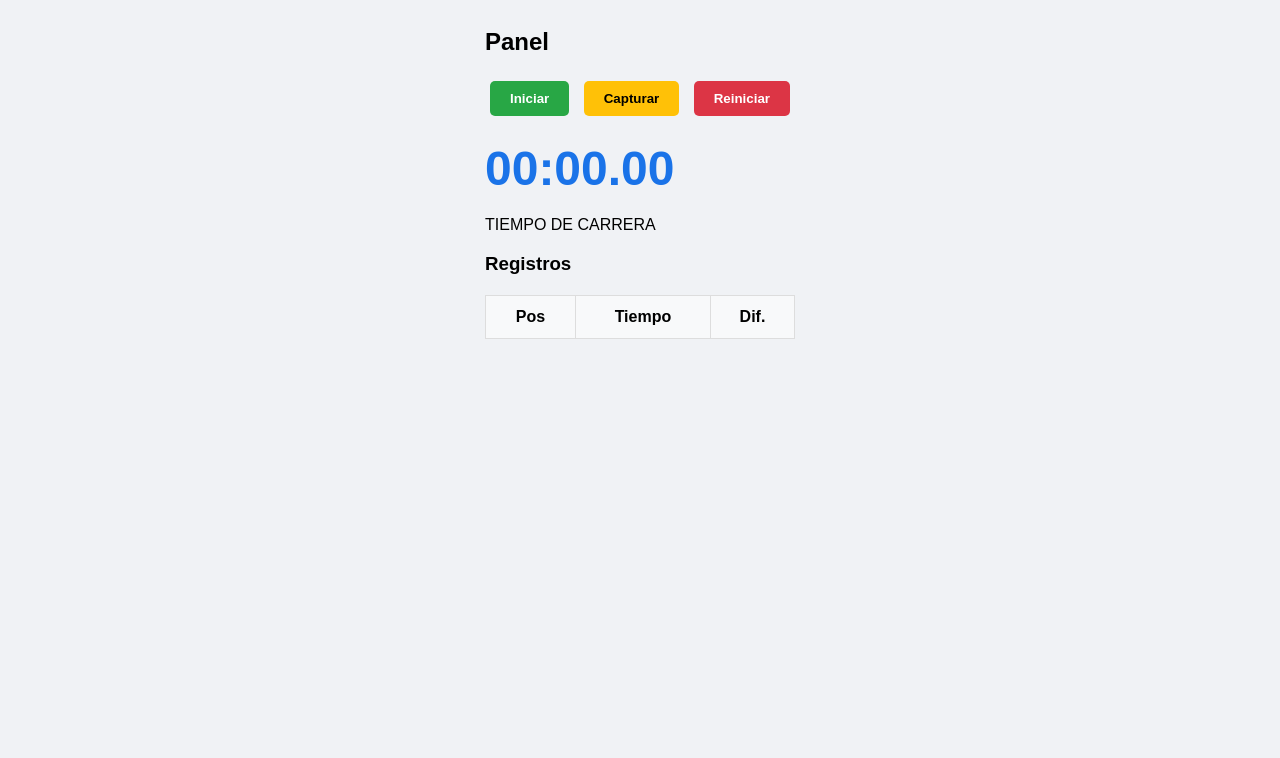
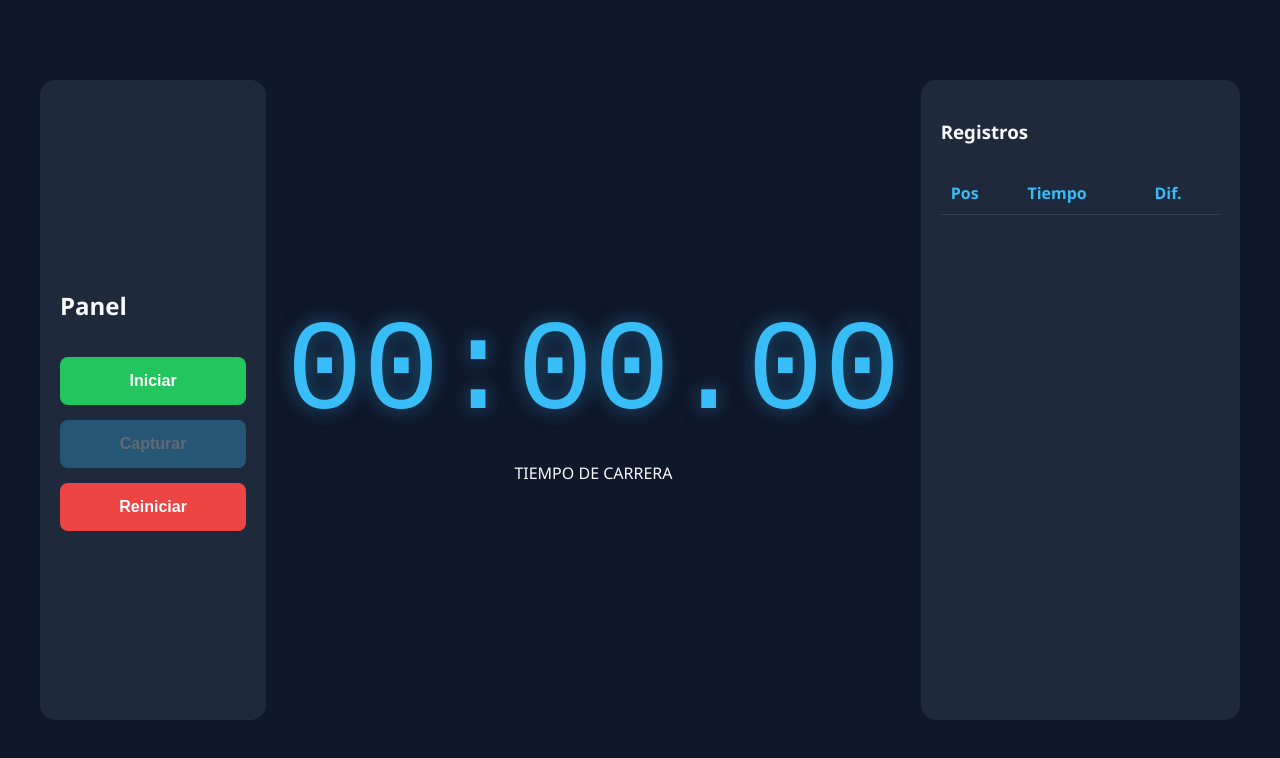
Before and after one commit to Willy4994/Diagramas-UML-Cronometro, a plain HTML site: page index.html in a window 1280 px wide. Drawn offline with Linux system fonts and the light colour scheme.

Commit message:
Update style.css

```diff
--- a/style.css
+++ b/style.css
@@ -1,10 +1,105 @@
-body { font-family: sans-serif; display: flex; justify-content: center; background: #f0f2f5; }
-.container { background: white; padding: 2rem; border-radius: 10px; box-shadow: 0 4px 6px rgba(0,0,0,0.1); text-align: center; margin-top: 50px; }
-#display { font-size: 3rem; font-weight: bold; margin: 20px 0; color: #1a73e8; }
-button { padding: 10px 20px; cursor: pointer; border: none; border-radius: 5px; margin: 5px; font-weight: bold; }
-#startBtn { background: #28a745; color: white; }
-#captureBtn { background: #ffc107; color: black; }
-#resetBtn { background: #dc3545; color: white; }
-table { width: 100%; margin-top: 20px; border-collapse: collapse; }
-th, td { border: 1px solid #ddd; padding: 12px; }
-th { background-color: #f8f9fa; }
+:root {
+    --bg-color: #0f172a;
+    --card-bg: #1e293b;
+    --accent-color: #38bdf8;
+    --text-color: #f8fafc;
+    --danger: #ef4444;
+    --success: #22c55e;
+}
+
+body {
+    background-color: var(--bg-color);
+    color: var(--text-color);
+    font-family: 'Segoe UI', Tahoma, Geneva, Verdana, sans-serif;
+    margin: 0;
+    height: 100vh;
+    display: flex;
+    align-items: center;
+    justify-content: center;
+}
+
+.dashboard {
+    display: flex;
+    width: 95%;
+    max-width: 1200px;
+    height: 80vh;
+    gap: 20px;
+}
+
+/* Columna Izquierda */
+.controls {
+    flex: 1;
+    background: var(--card-bg);
+    padding: 20px;
+    border-radius: 15px;
+    display: flex;
+    flex-direction: column;
+    justify-content: center;
+    gap: 15px;
+}
+
+button {
+    padding: 15px;
+    border: none;
+    border-radius: 8px;
+    font-weight: bold;
+    cursor: pointer;
+    transition: 0.3s;
+    font-size: 1rem;
+}
+
+.btn-start { background: var(--success); color: white; }
+.btn-capture { background: var(--accent-color); color: white; }
+.btn-reset { background: var(--danger); color: white; }
+
+button:disabled { opacity: 0.3; cursor: not-allowed; }
+
+/* Centro */
+.timer-display {
+    flex: 2;
+    display: flex;
+    flex-direction: column;
+    justify-content: center;
+    align-items: center;
+    text-align: center;
+}
+
+#display {
+    font-size: 8rem; /* Números gigantes */
+    font-family: monospace;
+    color: var(--accent-color);
+    text-shadow: 0 0 20px rgba(56, 189, 248, 0.4);
+}
+
+/* Derecha */
+.results {
+    flex: 1.5;
+    background: var(--card-bg);
+    padding: 20px;
+    border-radius: 15px;
+    overflow: hidden;
+    display: flex;
+    flex-direction: column;
+}
+
+.table-container {
+    overflow-y: auto;
+    margin-top: 10px;
+}
+
+table {
+    width: 100%;
+    border-collapse: collapse;
+}
+
+th {
+    text-align: left;
+    color: var(--accent-color);
+    border-bottom: 1px solid #334155;
+    padding: 10px;
+}
+
+td {
+    padding: 12px 10px;
+    border-bottom: 1px solid #334155;
+}
```
